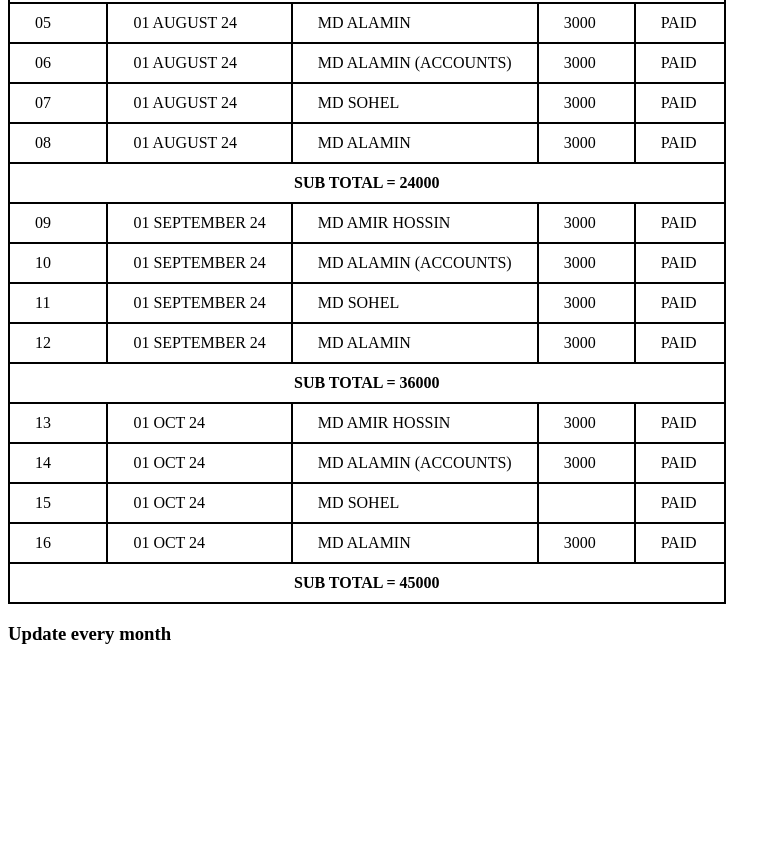
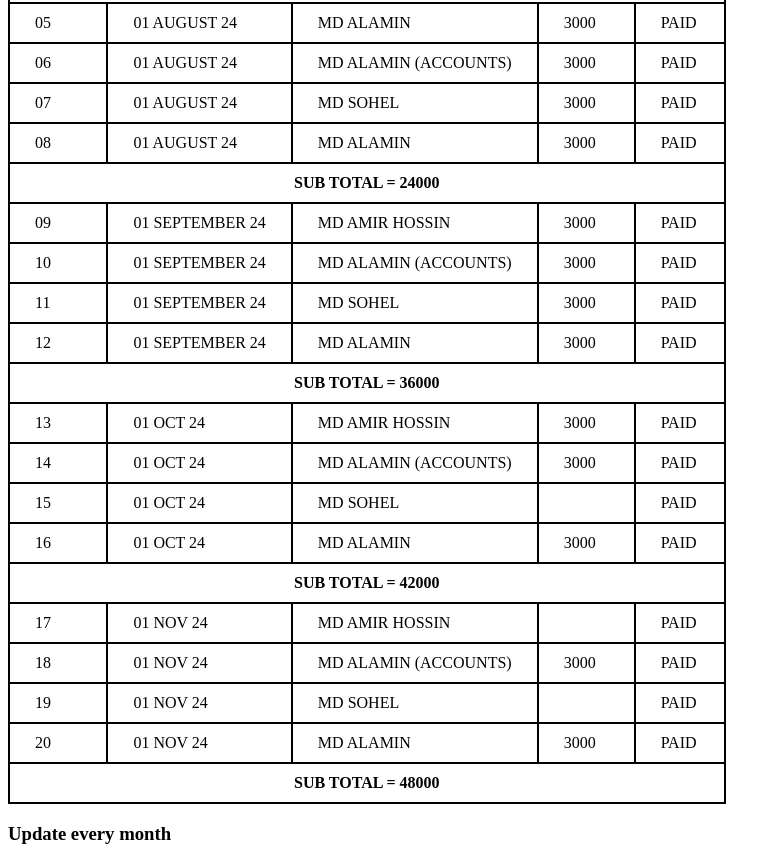
Before and after one commit to alamin2015/payment-sheet-star4, a plain HTML site: page index.html in a window 1280 px wide. Shown: the part 326-1189 px from the top of the page, without its empty margins (0-781 px from the left). Before the commit the page ends 989 px from the top, so only its background shows below. Drawn offline with Linux system fonts and the light colour scheme.

Commit message:
added a table

```diff
--- a/index.html
+++ b/index.html
@@ -182,7 +182,41 @@
         </tr>
         </tbody>
         <tbody></tbody>
-        <td class="sub" colspan="5"><b>SUB TOTAL = 45000</b></td>
+        <td class="sub" colspan="5"><b>SUB TOTAL = 42000</b></td>
+        </tbody>
+        </tbody>
+
+        <tr>
+            <td>17</td>
+            <td>01 NOV 24</td>
+            <td>MD AMIR HOSSIN</td>
+            <td></td>
+            <td>PAID</td>
+        </tr>
+        <tr>
+            <td>18</td>
+            <td>01 NOV 24</td>
+            <td>MD ALAMIN (ACCOUNTS)</td>
+            <td>3000</td>
+            <td>PAID</td>
+        </tr>
+        <tr>
+            <td>19</td>
+            <td>01 NOV 24</td>
+            <td>MD SOHEL</td>
+            <td></td>
+            <td>PAID</td>
+        </tr>
+        <tr>
+            <td>20</td>
+            <td>01 NOV 24</td>
+            <td>MD ALAMIN</td>
+            <td>3000</td>
+            <td>PAID</td>
+        </tr>
+        </tbody>
+        <tbody></tbody>
+        <td class="sub" colspan="5"><b>SUB TOTAL = 48000</b></td>
         </tbody>
         <tfoot>
 
```
